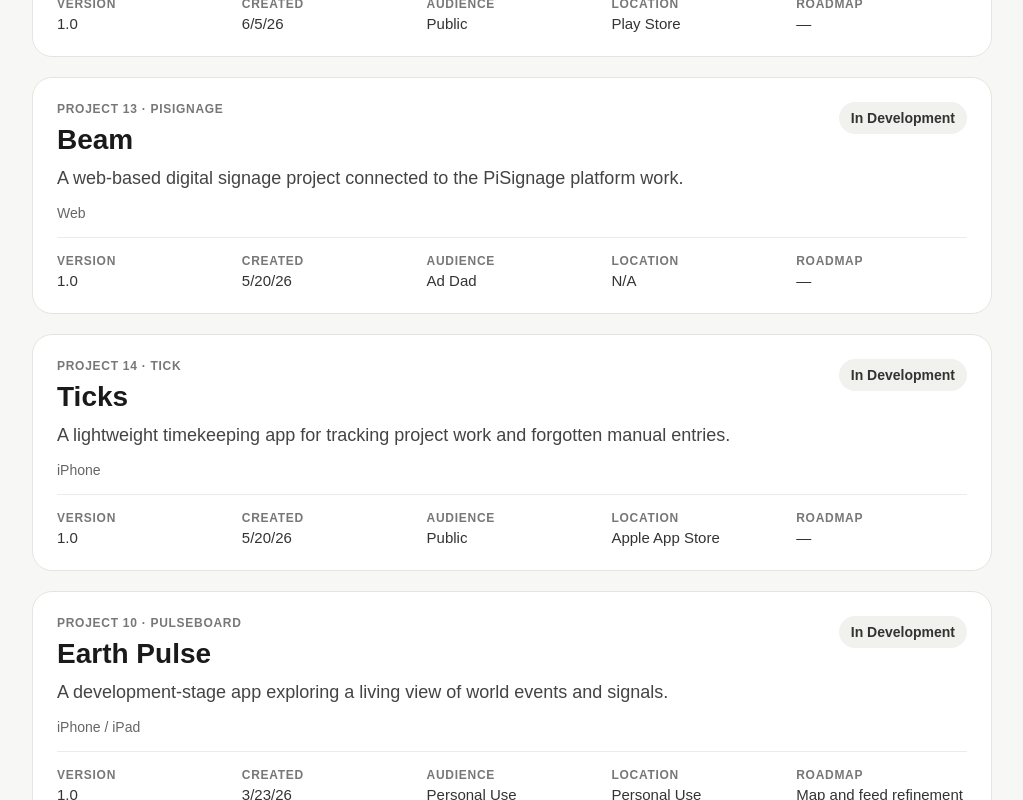
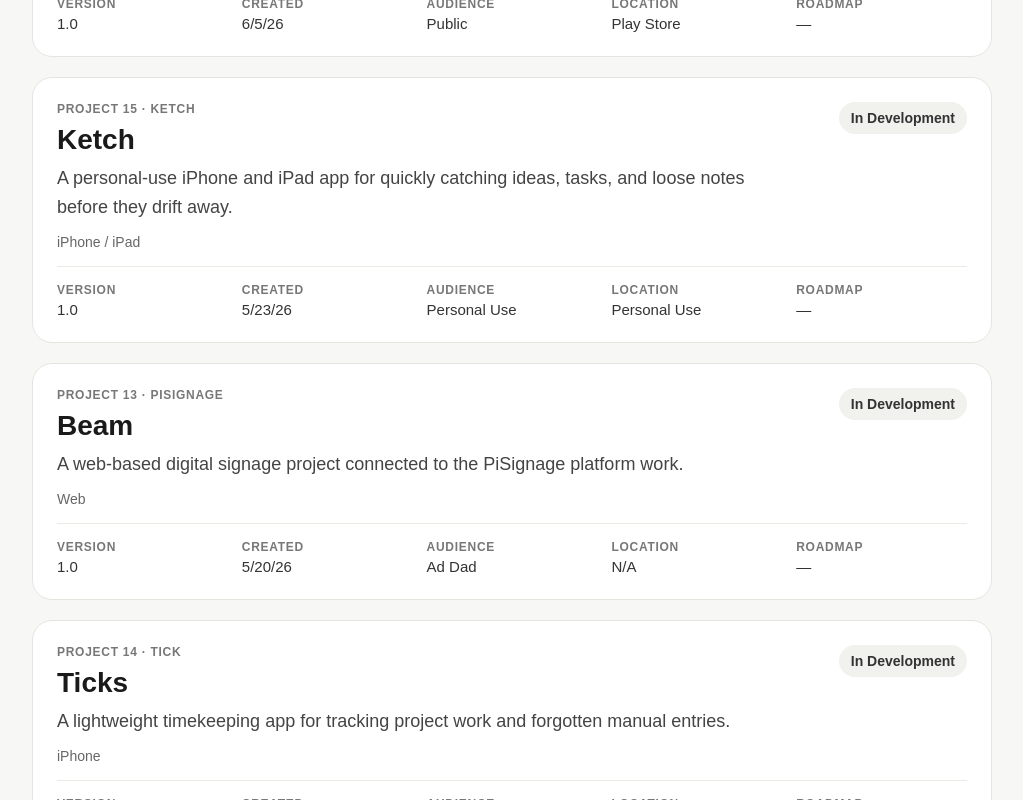
Before and after one commit to donnoel/apps-showcase, a Next.js app: page /apps in a window 1280 px wide. Shown: the part 719-1519 px from the top of the page, without its empty margins (128-1151 px from the left). Built offline with nearby package versions, Linux system fonts and the light colour scheme.

Commit message:
Add Ketch to app showcase

```diff
--- a/data/apps.ts
+++ b/data/apps.ts
@@ -374,4 +374,29 @@ export const apps: AppEntry[] = [
     whatILearned:
       "Ticks is about building a tool that supports the way project work really happens: bursts, interruptions, forgotten starts, and the need for simple records without ceremony.",
   },
+  {
+    projectNumber: 15,
+    projectName: "Ketch",
+    slug: "catch",
+    name: "Ketch",
+    description: "A personal-use iPhone and iPad app for quickly catching ideas, tasks, and loose notes before they drift away.",
+    platform: "iPhone / iPad",
+    status: "In Development",
+    audience: "Personal Use",
+    version: "1.0",
+    location: "Personal Use",
+    createdOn: "5/23/26",
+    roadmap: "",
+    githubUrl: "https://github.com/donnoel/Ketch",
+    githubPagesUrl: "https://donnoel.github.io/Ketch/",
+    heroImage: "/apps/catch/hero.jpeg",
+    heroFit: "contain",
+    heroPosition: "center",
+    summary:
+      "Ketch is a personal-use capture app focused on getting thoughts, tasks, and small reminders out of your head quickly. The goal is to make capture feel immediate, calm, and low-friction.",
+    whatIBuilt:
+      "This project is being shaped around fast entry, lightweight organization, and a simple iPhone and iPad workflow for keeping small bits of information from getting lost.",
+    whatILearned:
+      "Ketch is another exercise in product restraint: building a small utility around speed, clarity, and habit rather than turning quick capture into a heavy system.",
+  },
 ]
```
